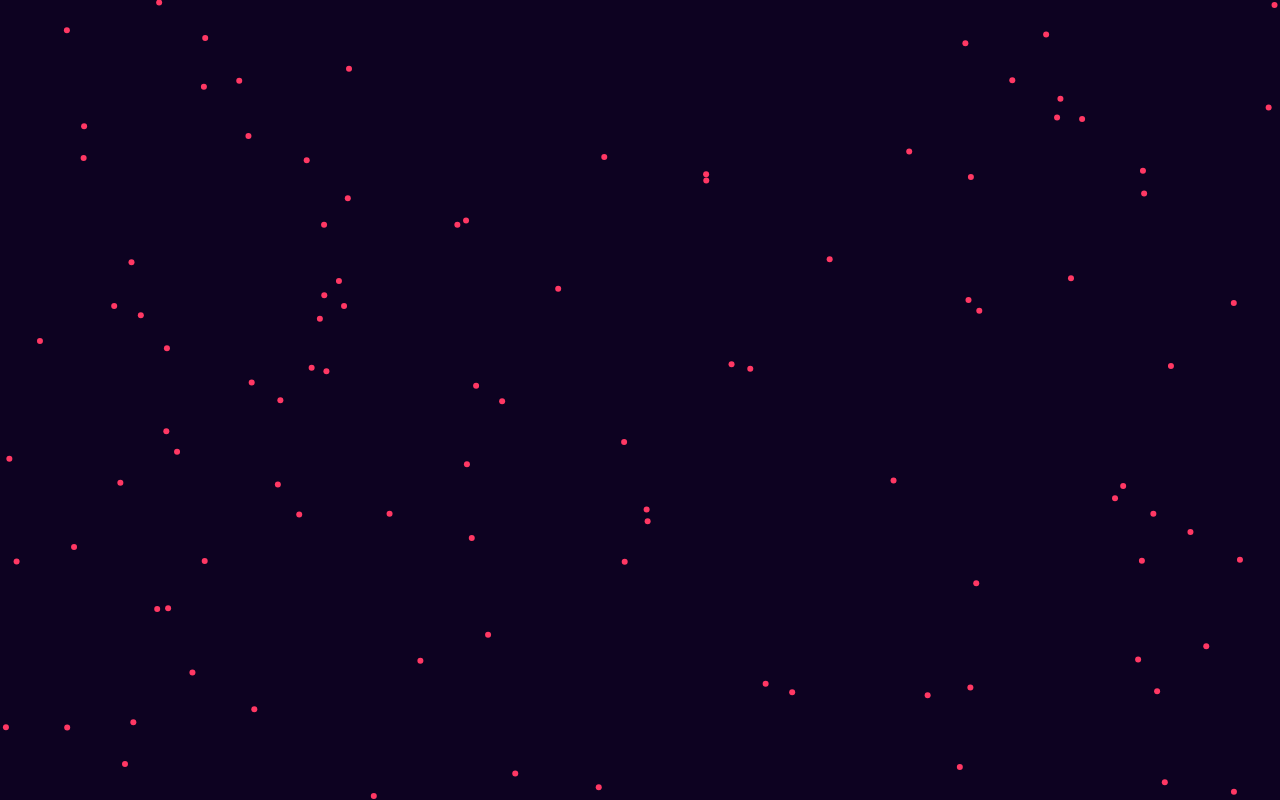
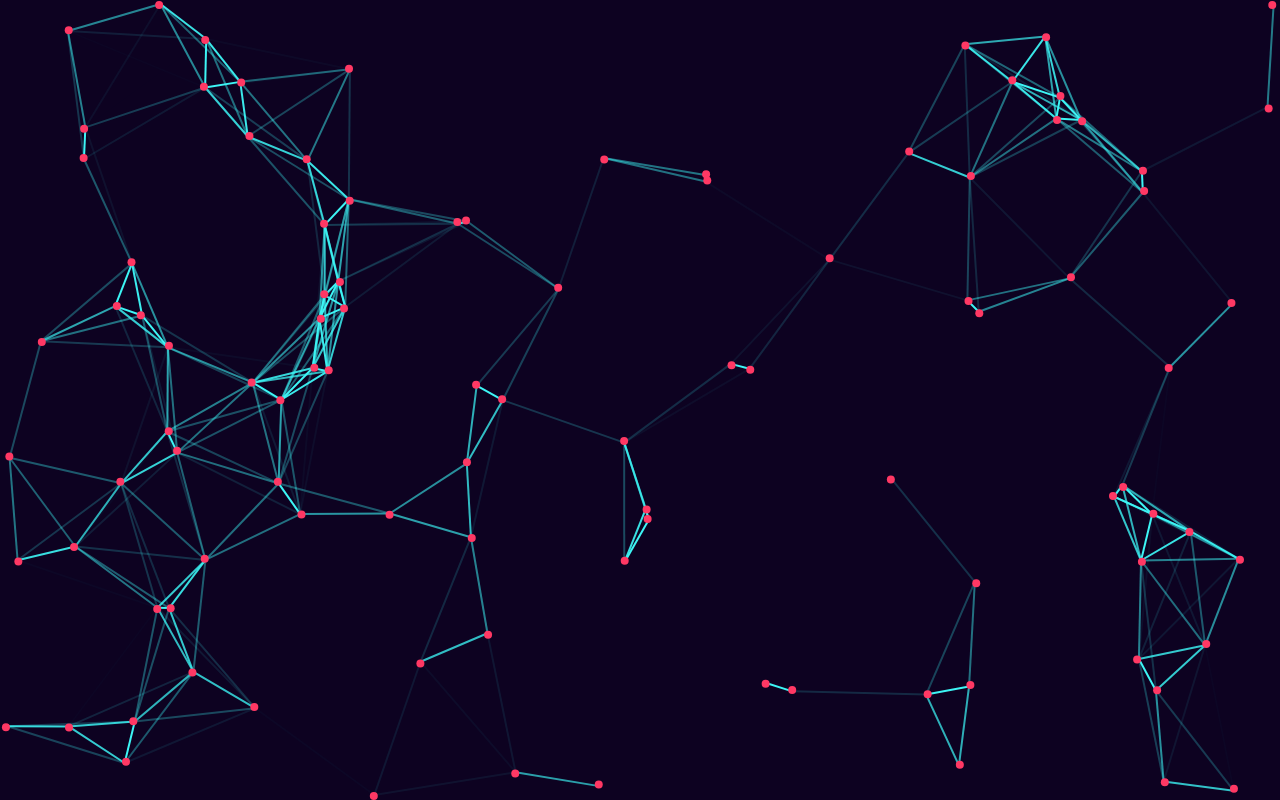
Before and after one commit to nyan9/textParticles, a website built with webpack: page index.html in a window 1280 px wide. Built offline with nearby package versions, Linux system fonts and the light colour scheme.

Commit message:
add node connections based on displacement

```diff
--- a/src/scripts/canvas.js
+++ b/src/scripts/canvas.js
@@ -6,12 +6,18 @@ const ctx = canvas.getContext("2d");
 
 const width = (canvas.width = window.innerWidth);
 const height = (canvas.height = window.innerHeight);
+
 const middle = new V(width / 2, height / 2);
 let nodes = [];
 
 // Linear interpolation
 function lerp(min, max, v) {
   return max * v + min * (1 - v);
+}
+
+// min max normalization
+function rescale(min, max, v) {
+  return (v - min) / (max - min);
 }
 
 function populateNodes(n = 100) {
@@ -28,6 +34,43 @@ function populateNodes(n = 100) {
 populateNodes();
 console.log(nodes);
 
+function drawLine(pos1, pos2, color) {
+  ctx.strokeStyle = color;
+  ctx.beginPath();
+  ctx.lineWidth = 2;
+  ctx.moveTo(pos1.x, pos1.y);
+  ctx.lineTo(pos2.x, pos2.y);
+  ctx.stroke();
+}
+
+// max, min distance threshold
+const maxDistance = 150;
+const minDistance = 50;
+
+function drawConnection(node1, node2) {
+  let displacement = node2.position.minus(node1.position);
+  let distance = displacement.magnitude();
+
+  // do nothing, if displacement vector is longer than maxDistance
+  if (distance >= maxDistance) {
+    return;
+  }
+
+  // scale color opacity(alpha) depending on distance between nodes
+  let alpha = rescale(maxDistance, minDistance, distance);
+  let color = `hsla(180, 90%, 60%, ${alpha})`;
+
+  drawLine(node1.position, node2.position, color);
+}
+
+function drawConnections() {
+  for (let i = 0; i < nodes.length; i++) {
+    for (let j = i + 1; j < nodes.length; j++) {
+      drawConnection(nodes[i], nodes[j]);
+    }
+  }
+}
+
 function clear() {
   ctx.clearRect(0, 0, canvas.width, canvas.height);
 }
@@ -35,6 +78,8 @@ function clear() {
 // each frame's actions
 function frame() {
   clear();
+  drawConnections();
+
   for (let node of nodes) {
     node.move();
     node.draw();
@@ -78,9 +123,3 @@ function renderNodes() {
   requestAnimationFrame(renderNodes);
 }
 renderNodes();
-
-function drawConnections() {
-  for (let i = 0; i < nodes.length; i++) {
-    for (let j = i + 1; j < nodes.length; j++) {}
-  }
-}
--- a/src/scripts/node.js
+++ b/src/scripts/node.js
@@ -5,7 +5,7 @@ const ctx = canvas.getContext("2d");
 
 class Node {
   constructor(x, y) {
-    this.radius = 3;
+    this.radius = 4;
     this.position = new V(x, y);
     this.velocity = new V(0.1, 0.2);
     this.deltaT = 20;
--- a/src/styles/index.scss
+++ b/src/styles/index.scss
@@ -12,7 +12,7 @@ body {
 }
 
 #canvas {
-  position: absolute;
+  position: fixed;
   top: 0;
   left: 0;
   background: #0d0221;
```
Also changed, not shown: dist/main.css, dist/main.js.
